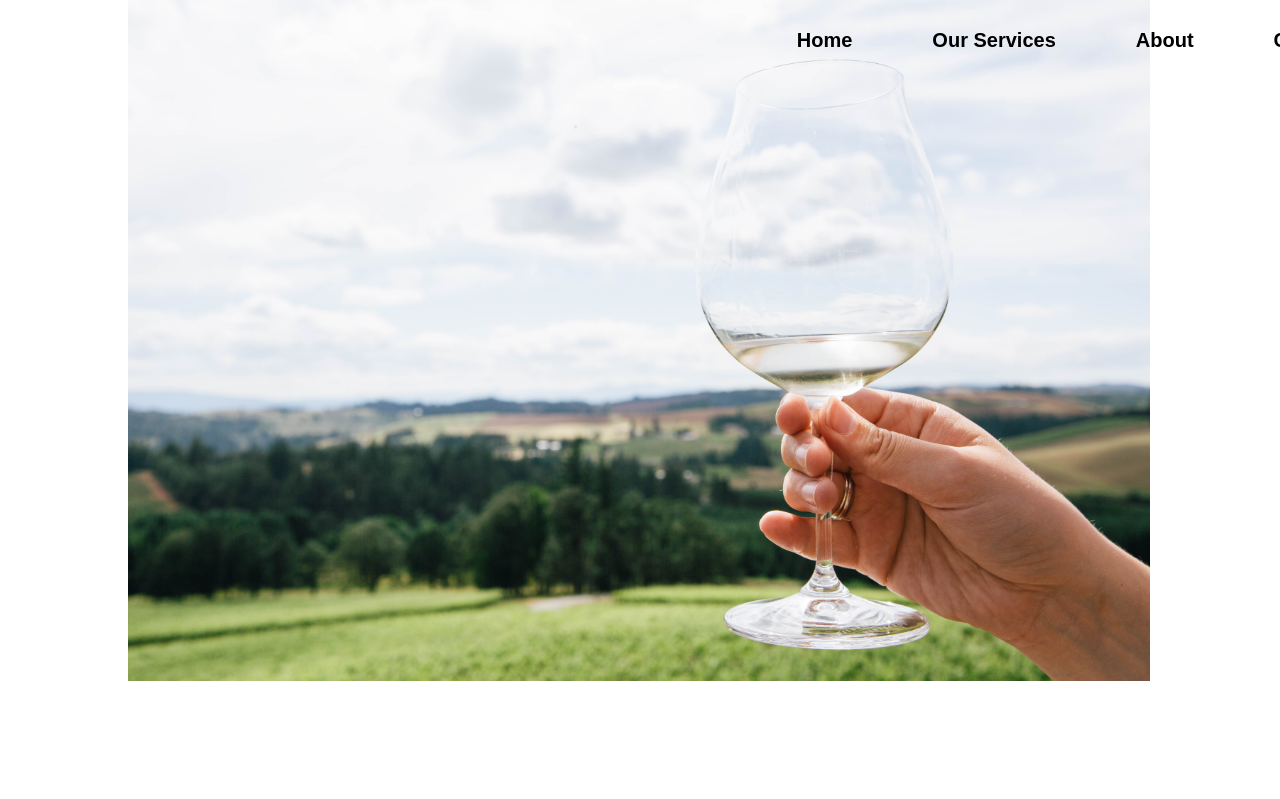
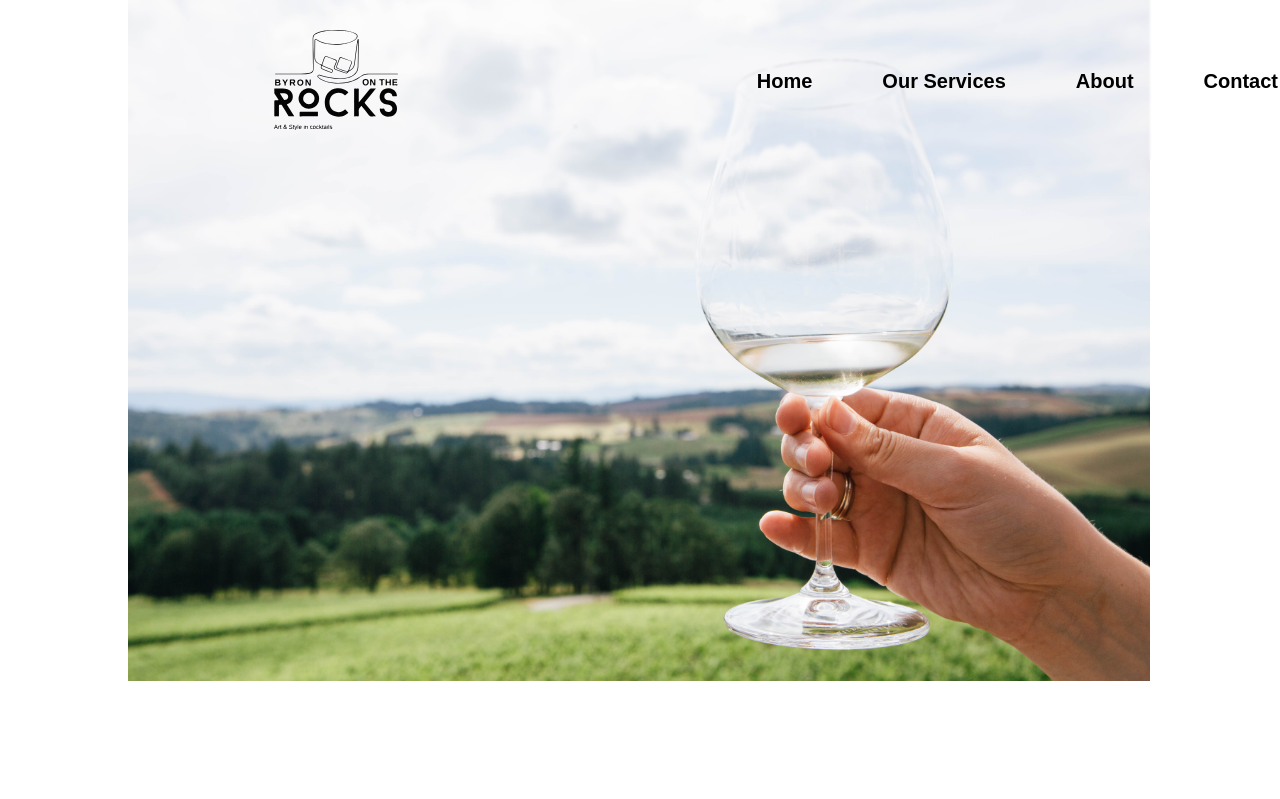
Before and after one commit to matipeco/byron-on-the-rocks, a React (Vite) app: page / in a window 1280 px wide. Shown: the top 799 px of the page. Built offline with nearby package versions, Linux system fonts and the light colour scheme; a web font is replaced by a local one.

Commit message:
update Nav

```diff
--- a/src/components/NavBar/index.tsx
+++ b/src/components/NavBar/index.tsx
@@ -1,14 +1,41 @@
+import { useState, useEffect } from 'react';
+import { Container } from '../Container';
+import logo from "../../assets/logo-black.svg"
 import './style.scss';
 
-export const NavBar = ()=>{
-  return(
+export const NavBar = () => {
+  const [logoSize, setLogoSize] = useState(160);
+
+  useEffect(() => {
+    const handleScroll = () => {
+      const scrollTop = document.documentElement.scrollTop;
+      const newLogoSize = scrollTop <= 60 ? 160 : 95;
+      setLogoSize(newLogoSize);
+      console.log(scrollTop)
+    };
+
+    window.addEventListener('scroll', handleScroll);
+
+    return () => window.removeEventListener('scroll', handleScroll);
+  }, []);
+
+  return (
     <nav>
-      <ul>
-        <li><a href="#Home">Home</a></li>
-        <li><a href="#OurServices">Our Services</a></li>
-        <li><a href="#About">About</a> </li>
-        <li><a href="#Contact">Contact</a></li>
-      </ul>
+      <Container>
+        <img
+          className="logo"
+          src={logo}
+          alt="logo"
+          width={logoSize}
+          height={logoSize}
+        />
+        <ul>
+          <li><a href="#Home">Home</a></li>
+          <li><a href="#OurServices">Our Services</a></li>
+          <li><a href="#About">About</a></li>
+          <li><a href="#Contact">Contact</a></li>
+        </ul>
+      </Container>
     </nav>
-  )
+  );
 }
--- a/src/components/NavBar/style.scss
+++ b/src/components/NavBar/style.scss
@@ -1,28 +1,38 @@
 nav{
-  background-color: none;
-  height: 6rem;
   position: fixed;
-  display: flex;
-  align-items: center;
-  justify-content: end;
   width: 100%;
-  //border-bottom: 1px solid rgba(0, 0, 0, 0.07);
+  z-index: 4;
+  backdrop-filter: blur(1px);
+
+  &>div{
+    display: flex;
+    align-items: center;
+    justify-content: space-between;
+  }
 
   ul{
+    // transition: margin 0.9s ease-out;
+    margin-top: 4rem;
+    min-height: 6rem;
     display: flex;
+    // align-items: center;
+    justify-content: end;
     list-style: none;
-    font-weight: 800;
+    font-weight: 700;
     //background-color: red;
-    margin-top: 2rem;
-    margin-right: 6rem;
-    gap: 8rem;
+    gap: 7rem;
     a{
-      //letter-spacing: 1px;
+      // letter-spacing: 1px;
       font-size: 2rem;
       //text-transform: uppercase;
       text-decoration: none;
       color: inherit;
     }
   }
-
+  .logo{
+    // border: 1px solid red;
+    transition: .6s ease;
+    // position: absolute;
+    // display: flex;
+  }
 }
```
